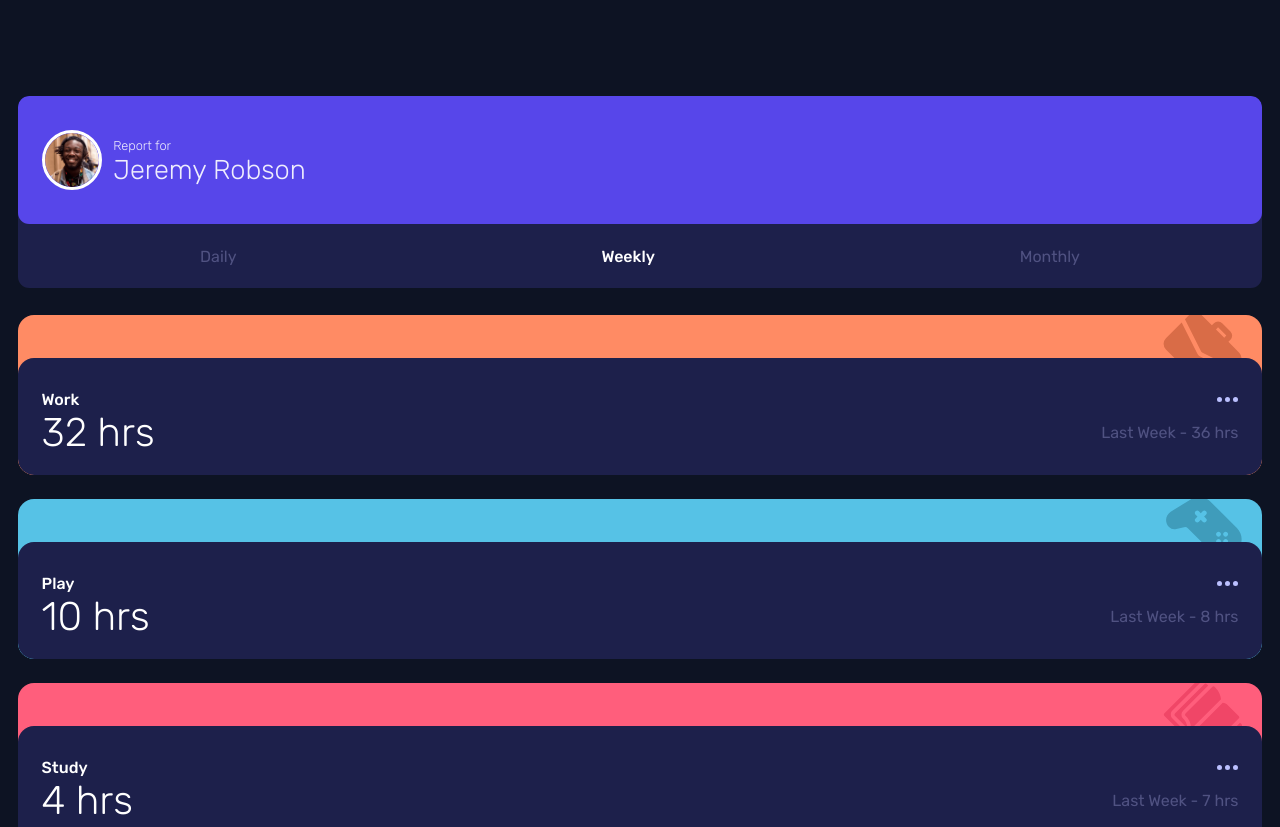
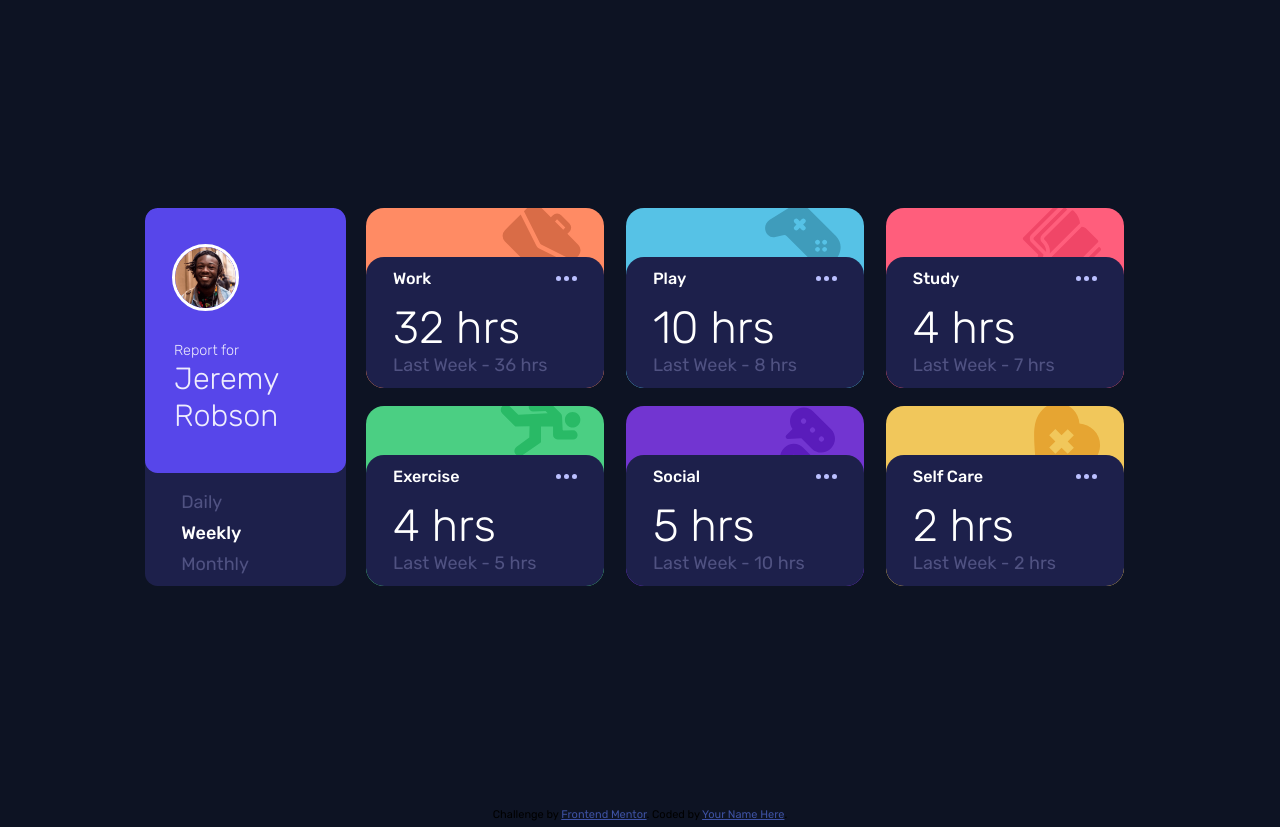
Before and after one commit to jyokarianlia/time-trakin, a plain HTML site: page index.html in a window 1280 px wide. Shown: the top 827 px of the page. Drawn offline with nearby package versions, Linux system fonts and the light colour scheme.

Commit message:
termino del proyecto

```diff
--- a/css/style.scss
+++ b/css/style.scss
@@ -12,6 +12,7 @@ $color-text-ligth: #505282;
 body {
     background-color: $colorBG;
     font-family: 'Rubik', sans-serif;
+    font-size: 18px;
 }
 .bgwork {
     background-color: $color-work;
@@ -89,6 +90,7 @@ body {
 }
 .bgComponent {
     height: 10em;
+    width: calc(100% - 1.2em);
     display: flex;
     align-items: flex-end;
     margin-bottom: 1.5em;
@@ -140,5 +142,76 @@ body {
         }
     }
 }
+@media (min-width: 750px) {
+    .componentes {
+        display: grid;
+        grid-template-columns: 1fr 1fr;
+    }
+}
+@media (min-width: 1000px) {
+    #app {
+        display: flex;
+        height: 100vh;
+        margin: 0px auto;
+        align-items: center;
+        justify-content: center;
+        .contenedor {
+            display: grid;
+            grid-template-columns: 1fr 3.5fr;
+            column-gap: .5em;
+            align-items: stretch;
+            max-width: 80%;
+            .cardPrincipal{
+                margin-top: 0px;
+                margin-bottom: 0px;
+                .secArriba {
+                    height: 70%;
+                    flex-direction: column;
+                    align-items: flex-start;
+                    img {
+                        margin-top: 2em;
+                    }
+                    .infoName {
+                        margin-top: 1.5em;
+                        margin-left: 1.6em;
+                    }
+                }
+                ul {
+                    display: list-item;
+                    margin-left: 2em;
+                    li {
+                        margin-top: .5em;
+                    }
+                }
+            }
+            .componentes{
+                grid-template-columns: 1fr 1fr 1fr;
+                row-gap: 1em;
+                .bgComponent {
+                    margin-bottom: 0px;
+                    margin-left: 0px;
+                    margin-right: 0px;
+                    .bgFondo {
+                        .titulo {
+                            margin-top: .7em;
+                            margin-bottom: .7em;
+                            span {
+                                font-size: .9em;
+                            }
+                        }
+                        .info {
+                            flex-direction: column;
+                            align-items: flex-start;
+                        }
+                        &:hover {
+                            background-color: #2d3053;
+                            transition: all ease .3s;
+                        }
+                    }
+                }
+            }
+        }
+    }
+}
 .attribution { font-size: 11px; text-align: center; }
 .attribution a { color: hsl(228, 45%, 44%); }
--- a/index.html
+++ b/index.html
@@ -15,11 +15,10 @@
 <body>
   <div id="app">
     <div class="contenedor">
-      <div>
       <div class="cardPrincipal">
         <div class="secArriba">
           <img src="images/image-jeremy.png" alt="photo_user">
-            <div>
+          <div class="infoName">
             <label>Report for</label>
             <p>Jeremy Robson</p>
           </div>
@@ -32,8 +31,7 @@
           </ul>
         </div>
       </div>
-      </div><br>
-      <div>
+      <div class="componentes">
         <card v-for="item in info"
         :tema="item.title"
         :predaily="item.timeframes.daily.current"
```
Also changed, not shown: css/style.css, 1 other file. Lines whose indentation alone changed are shown as unchanged.
